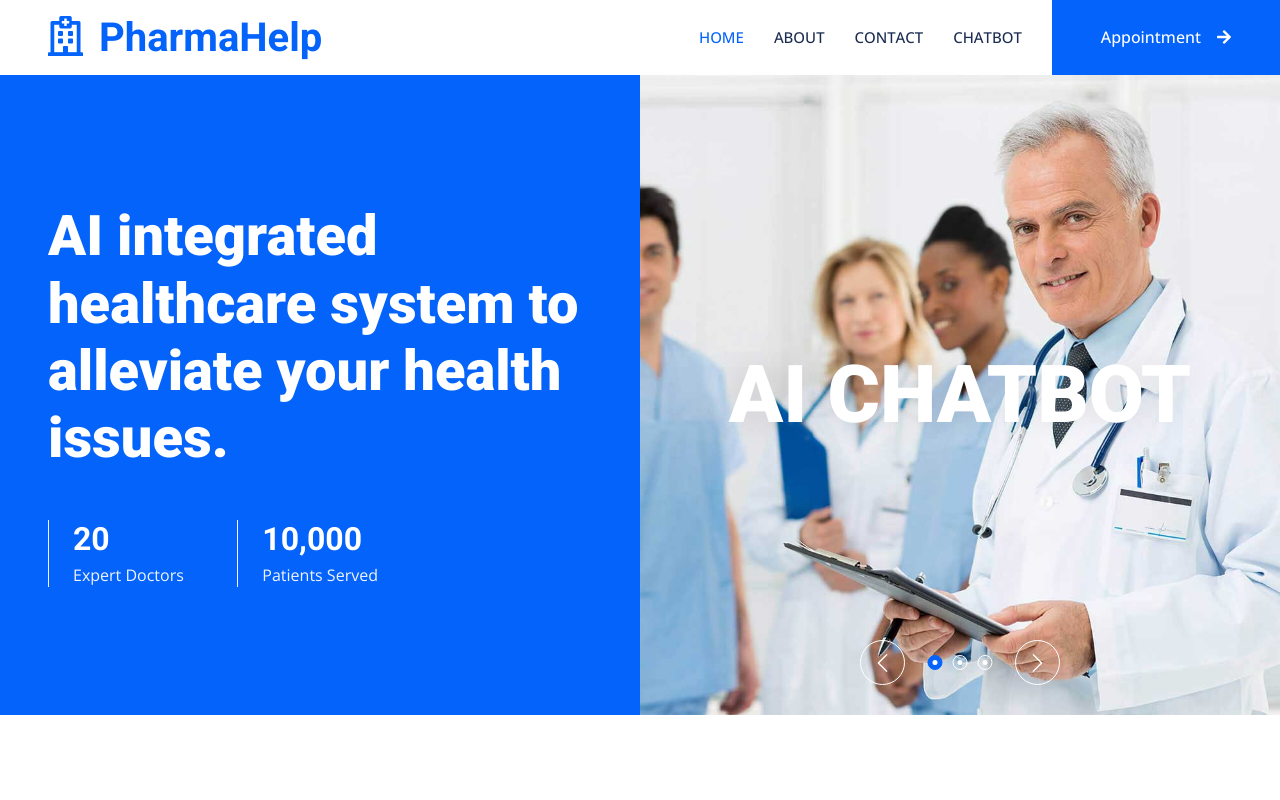
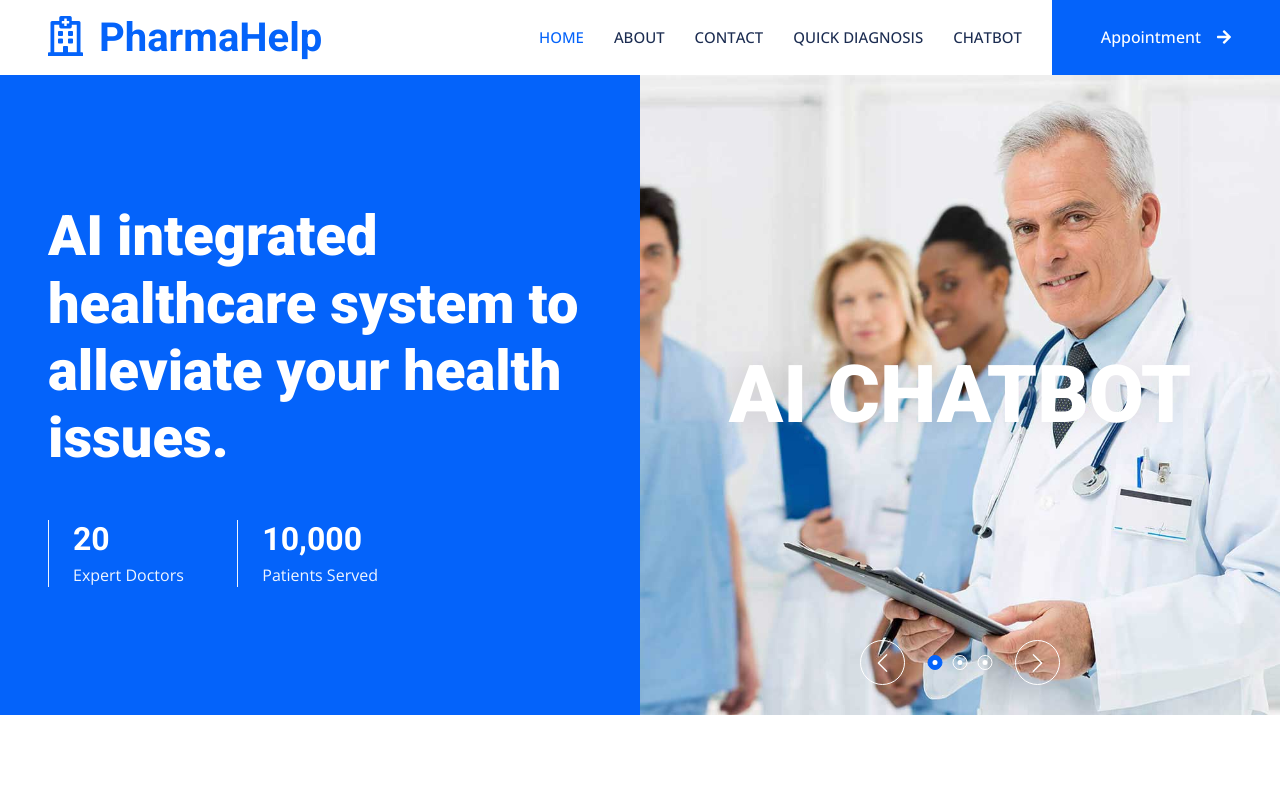
Before and after one commit to Shivam-03-02/PharmaHelp, a plain HTML site: page index.html in a window 1280 px wide. Shown: the top 800 px of the page. Drawn offline with nearby package versions, Linux system fonts and the light colour scheme.

Commit message:
Update01 index.html

```diff
--- a/index.html
+++ b/index.html
@@ -54,7 +54,8 @@
                 <a href="index.html" class="nav-item nav-link active">Home</a>
                 <a href="about.html" class="nav-item nav-link">About</a>
                 <a href="contact.html" class="nav-item nav-link">Contact</a>
-                <a href="" class="nav-item nav-link">ChatBot</a>
+                <a href="phar.html" class="nav-item nav-link">Quick Diagnosis</a>
+                <a href="phar.html" class="nav-item nav-link">ChatBot</a>
             </div>
             <a href="appointment.html" class="btn btn-primary rounded-0 py-4 px-lg-5 d-none d-lg-block">Appointment<i class="fa fa-arrow-right ms-3"></i></a>
         </div>
```
